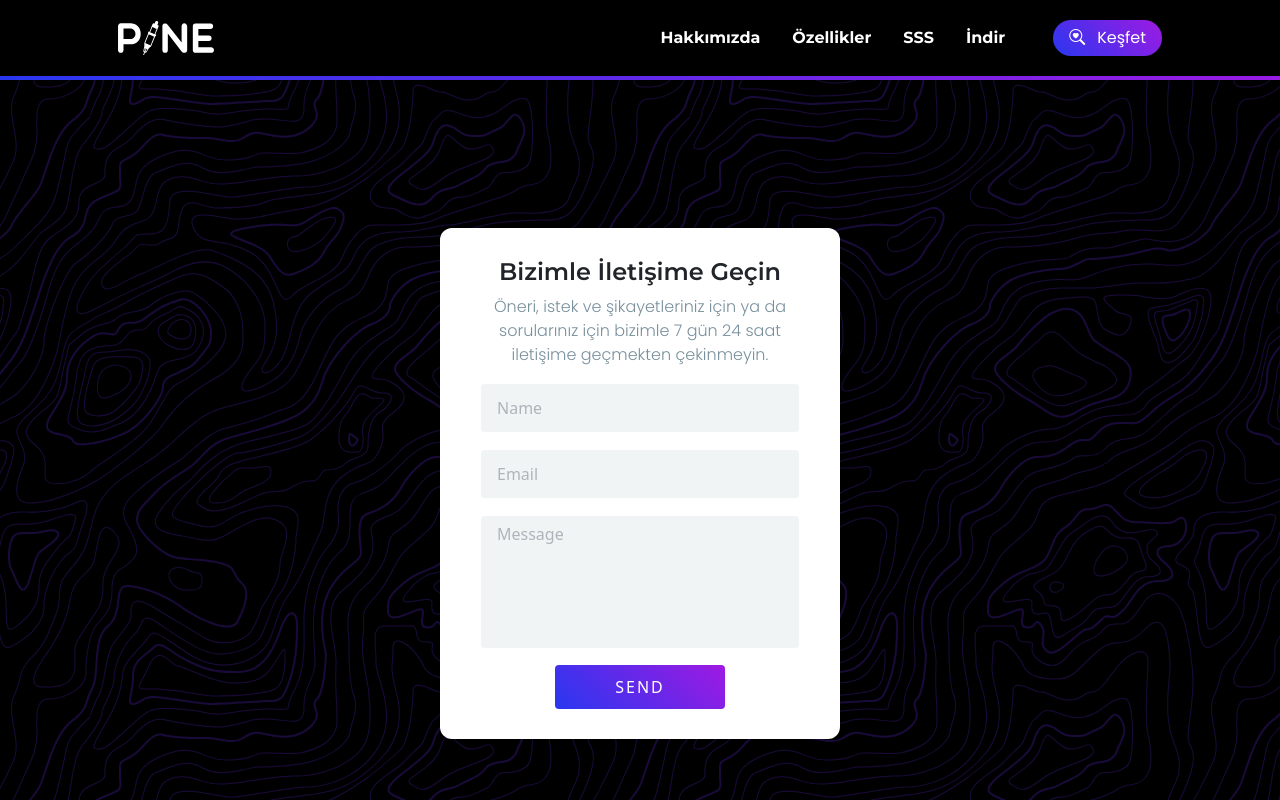
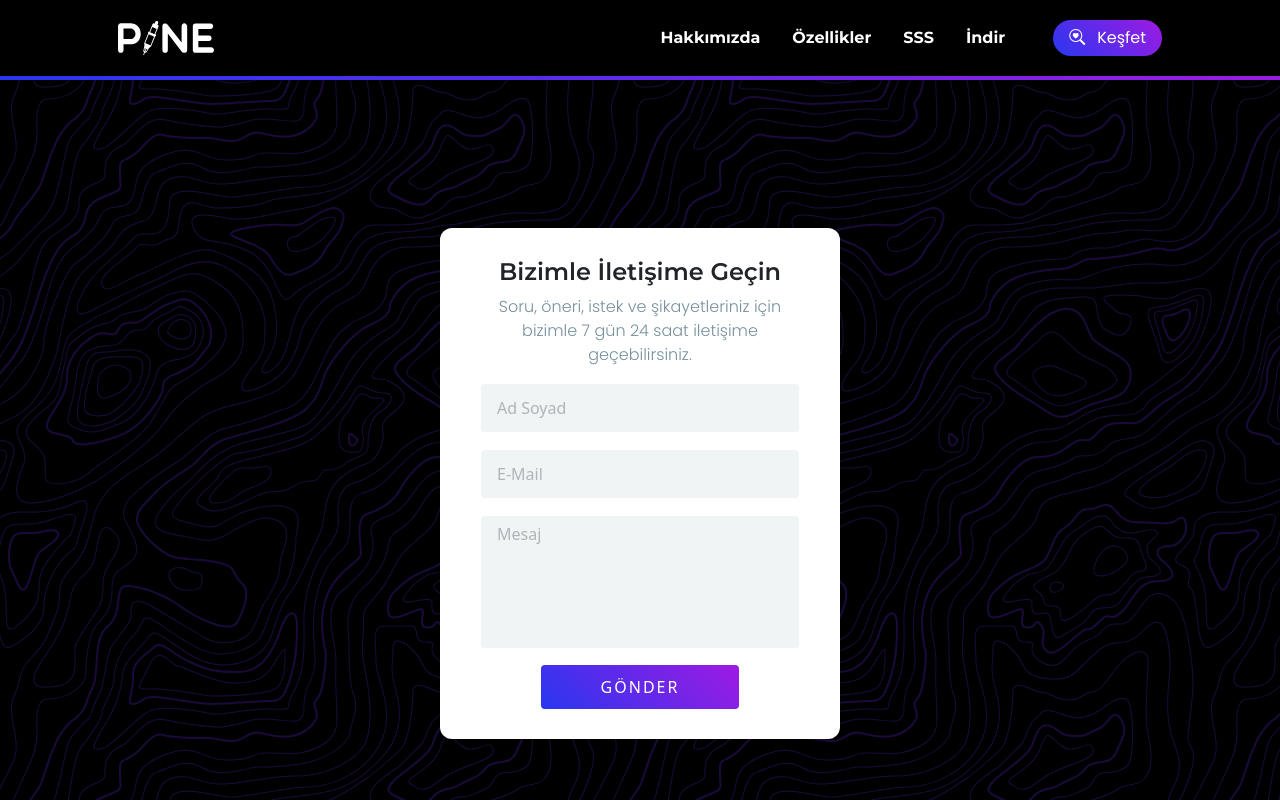
Before and after one commit to fatihkrkci/pineink-website, an Angular app: page /contact in a window 1280 px wide. Shown: the top 800 px of the page. Built offline with nearby package versions, Linux system fonts and the light colour scheme.

Commit message:
bugs fixed

```diff
--- a/src/app/components/contact/contact.component.html
+++ b/src/app/components/contact/contact.component.html
@@ -3,23 +3,23 @@
         <div class="contact-form-wrapper d-flex justify-content-center">
             <form action="#" class="contact-form">
                 <h5 class="title">Bizimle İletişime Geçin</h5>
-                <p class="description">Öneri, istek ve şikayetleriniz için ya da sorularınız için bizimle
-                    7 gün 24 saat iletişime geçmekten çekinmeyin.
+                <p class="description">Soru, öneri, istek ve şikayetleriniz için bizimle
+                    7 gün 24 saat iletişime geçebilirsiniz.
                 </p>
                 <div>
                     <input type="text" class="form-control rounded border-white mb-3 form-input" id="name"
-                        placeholder="Name" required>
+                        placeholder="Ad Soyad" required>
                 </div>
                 <div>
-                    <input type="email" class="form-control rounded border-white mb-3 form-input" placeholder="Email"
+                    <input type="email" class="form-control rounded border-white mb-3 form-input" placeholder="E-Mail"
                         required>
                 </div>
                 <div>
                     <textarea id="message" class="form-control rounded border-white mb-3 form-text-area" rows="5"
-                        cols="30" placeholder="Message" required></textarea>
+                        cols="30" placeholder="Mesaj" required></textarea>
                 </div>
                 <div class="submit-button-wrapper">
-                    <input type="submit" value="Send">
+                    <input type="submit" value="Gönder">
                 </div>
             </form>
         </div>
--- a/src/app/components/home-page/components/initial/initial.component.html
+++ b/src/app/components/home-page/components/initial/initial.component.html
@@ -42,7 +42,7 @@
         </div>
     </div>
 </section>
-<section id="bg-colorful-text" class="text-center py-5">
+<section id="bg-colorful-text" class="text-center">
     <div class="container my-auto p-5">
         <div class="row gx-0 justify-content-center">
             <div class="col-xl-10">
```
